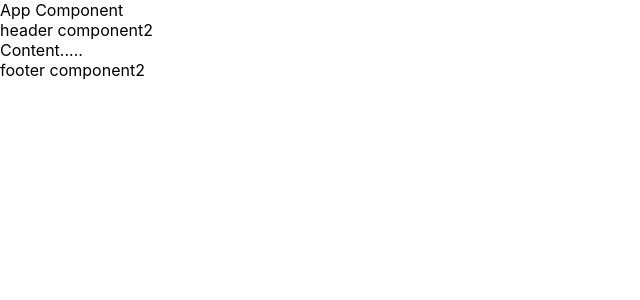
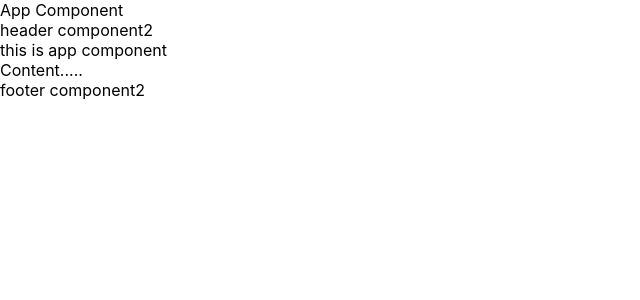
Before and after one commit to Mohammedazzam/React-Beginner2, a React (Create React App) app: page / in a window 1280 px wide. Shown: the top 300 px of the page, without its empty margins (0-640 px from the left). Built offline with nearby package versions, Linux system fonts and the light colour scheme.

Commit message:
ارسال الستات من كومبوننت اب لكومبوننت ابن

```diff
--- a/src/App.js
+++ b/src/App.js
@@ -25,7 +25,7 @@ class App extends Component{
     return (
       <div className="App">
       {this.state.name}
-      <Header title="header component2"/>
+      <Header title="header component2" newData={this.state.desc}/>
       Content.....
       <Footer title="footer component2"/>
       </div>
--- a/src/component/Header.js
+++ b/src/component/Header.js
@@ -4,7 +4,10 @@ class Header extends Component {
     render() {
         console.log(this.props)
         return (
-            <div>{this.props.title}</div>
+            <div>
+            {this.props.title} <br/>
+            {this.props.newData}
+            </div>
         )
     }
 }
```
